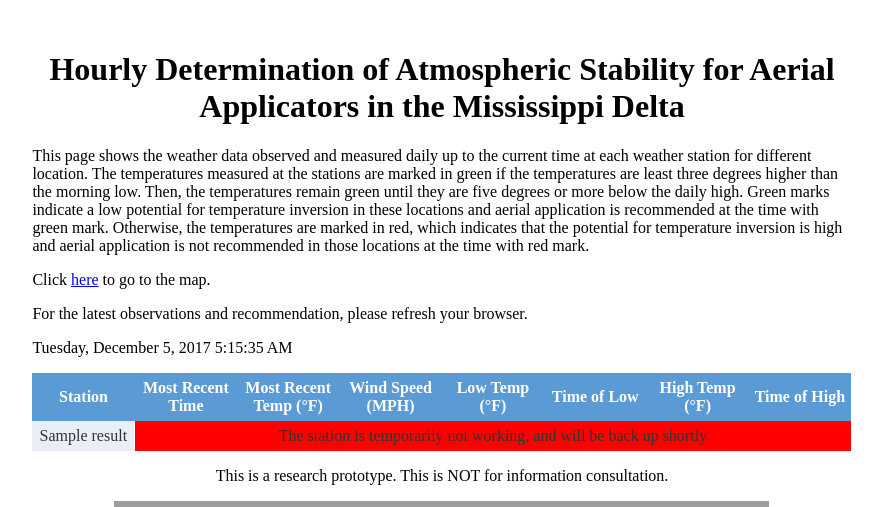
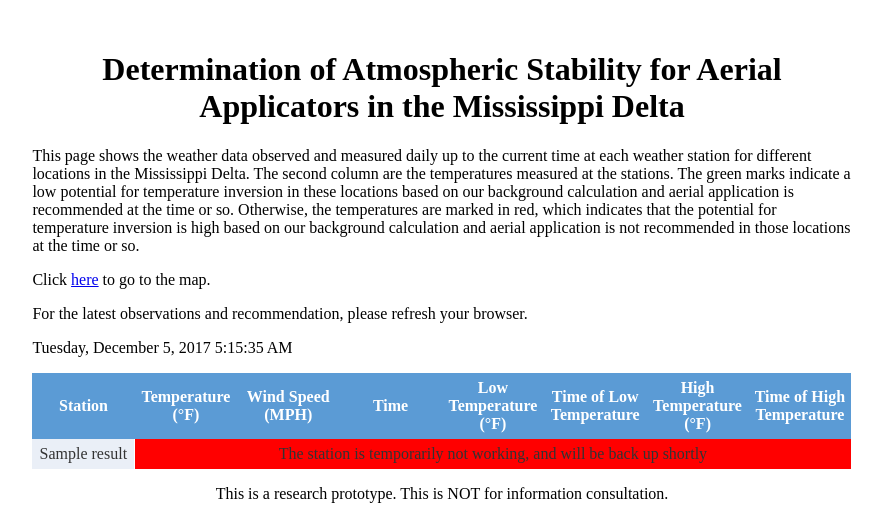
Before and after one commit to kaskrin13/tempinversion, a Flask app: template templates/index2.html in a window 1280 px wide. Shown: the top 507 px of the page, without its empty margins (198-1080 px from the left). Run offline with Flask 2, Linux system fonts and the light colour scheme; the template is opened without the code that fills it: most values are stand-ins (such as "Sample title", 1, 10 or a date in 2020); some libraries are stand-ins or nearby versions; grey boxes are pictures that could not be loaded.

Commit message:
Update index2.html

```diff
--- a/templates/index2.html
+++ b/templates/index2.html
@@ -15,18 +15,20 @@
             <div class="header">
                 <div class="title">
                     <h1 align="center">
-                        Hourly Determination of Atmospheric Stability for Aerial Applicators in the Mississippi Delta
+                        Determination of Atmospheric Stability for Aerial Applicators in the Mississippi Delta
                     </h1>
                 </div>
             </div>
 
             <div class="main">
-                This page shows the weather data observed and measured daily up to the current time at each weather station for different location.
-                The temperatures measured at the stations are marked in green if the temperatures are least three degrees higher than the morning low.
-                Then, the temperatures remain green until they are five degrees or more below the daily high. Green marks indicate a low potential for
-                temperature inversion in these locations and aerial application is recommended at the time with green mark. Otherwise, the temperatures
-                are marked in red, which indicates that the potential for temperature inversion is high and aerial application is not recommended in
-                those locations at the time with red mark.
+                This page shows the weather data observed and measured daily
+                up to the current time at each weather station for different locations in the Mississippi Delta. The
+                second column are the temperatures measured at the stations. The green marks indicate a low
+                potential for temperature inversion in these locations based on our background calculation and
+                aerial application is recommended at the time or so. Otherwise, the temperatures are marked in
+                red, which indicates that the potential for temperature inversion is high based on our background
+                calculation and aerial application is not recommended in those locations at the time or so.
+
                 <p>Click <a href="#map">here</a> to go to the map.</p>
                 <p>For the latest observations and recommendation, please refresh your browser.</p>
 
@@ -113,13 +115,13 @@
                         <thead>
                             <tr>
                                 <th>Station</th>
-                                <th>Most Recent Time</th>
-                                <th>Most Recent Temp  (&#176;F)</th>
+                                <th>Temperature (&#176;F)</th>
                                 <th>Wind Speed (MPH)</th>
-                                <th>Low Temp  (&#176;F)</th>
-                                <th>Time of Low</th>
-                                <th>High Temp  (&#176;F)</th>
-                                <th>Time of High</th>
+                                <th>Time</th>
+                                <th>Low Temperature  (&#176;F)</th>
+                                <th>Time of Low Temperature</th>
+                                <th>High Temperature  (&#176;F)</th>
+                                <th>Time of High Temperature</th>
                             </tr>
                         </thead>
                         <!-- Flask template for table rows -->
@@ -133,12 +135,12 @@
                                     {% else %}
                                         <td data-title="Most Recent Temp" style="background-color:LightGreen;">{{ result[1] }}</td>
                                     {% endif %}
-                                    <td data-title="Most Recent Time">{{ result[2] }}</td>
+                                    <td data-title="Temperature">{{ result[2] }}</td>
                                     <td data-title="Wind Speed (MPH)">{{ result[3] }}</td>
-                                    <td data-title="Low Temp  (°F)">{{ result[4] }}</td>
-                                    <td data-title="Time of Low">{{ result[5] }}</td>
-                                    <td data-title="High Temp (°F)">{{ result[6] }}</td>
-                                    <td data-title="Time of High">{{ result[7] }}</td>
+                                    <td data-title="Low Temperature  (°F)">{{ result[4] }}</td>
+                                    <td data-title="Time of Low Temperature">{{ result[5] }}</td>
+                                    <td data-title="High Temperature (°F)">{{ result[6] }}</td>
+                                    <td data-title="Time of High Temperature">{{ result[7] }}</td>
                                 {% else %}
                                     <td colspan="7" style="background-color:red;">The station is temporarily not working, and will be back up shortly</td>
                                 {% endif %}
```
